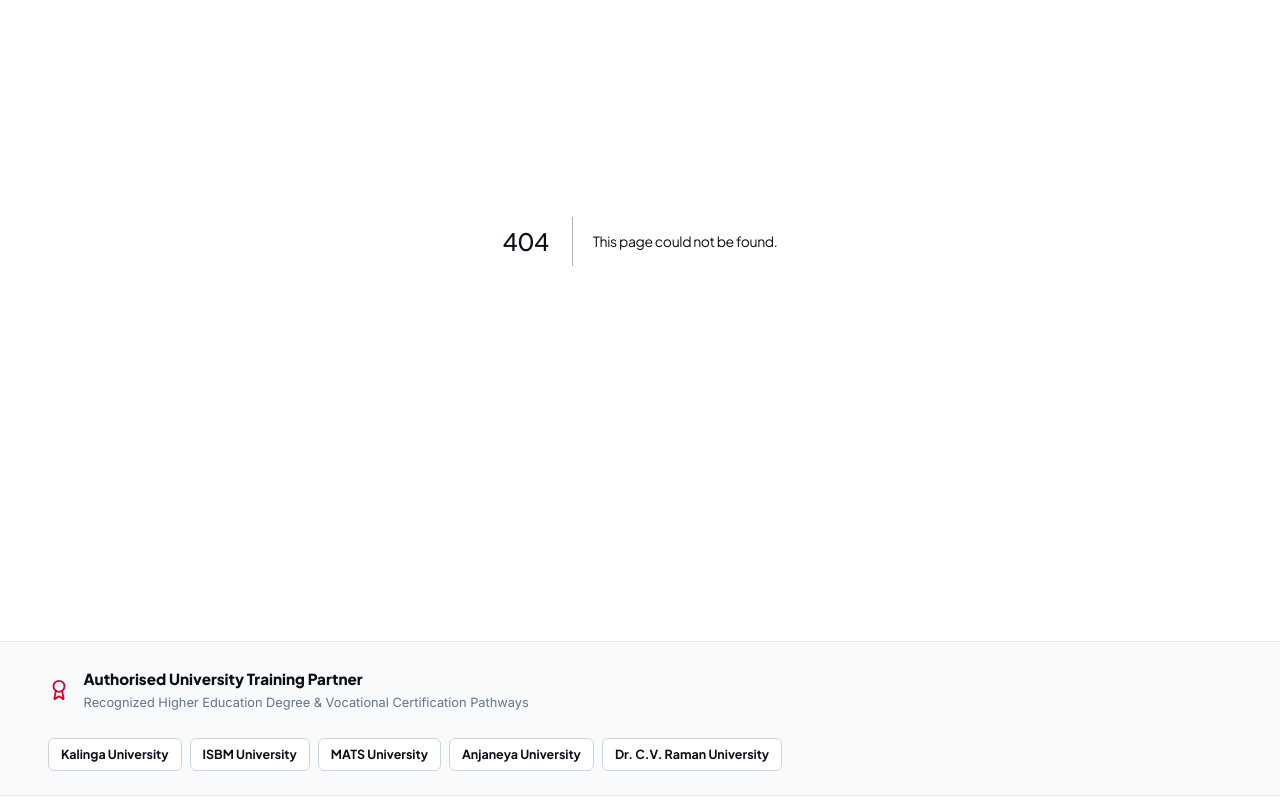
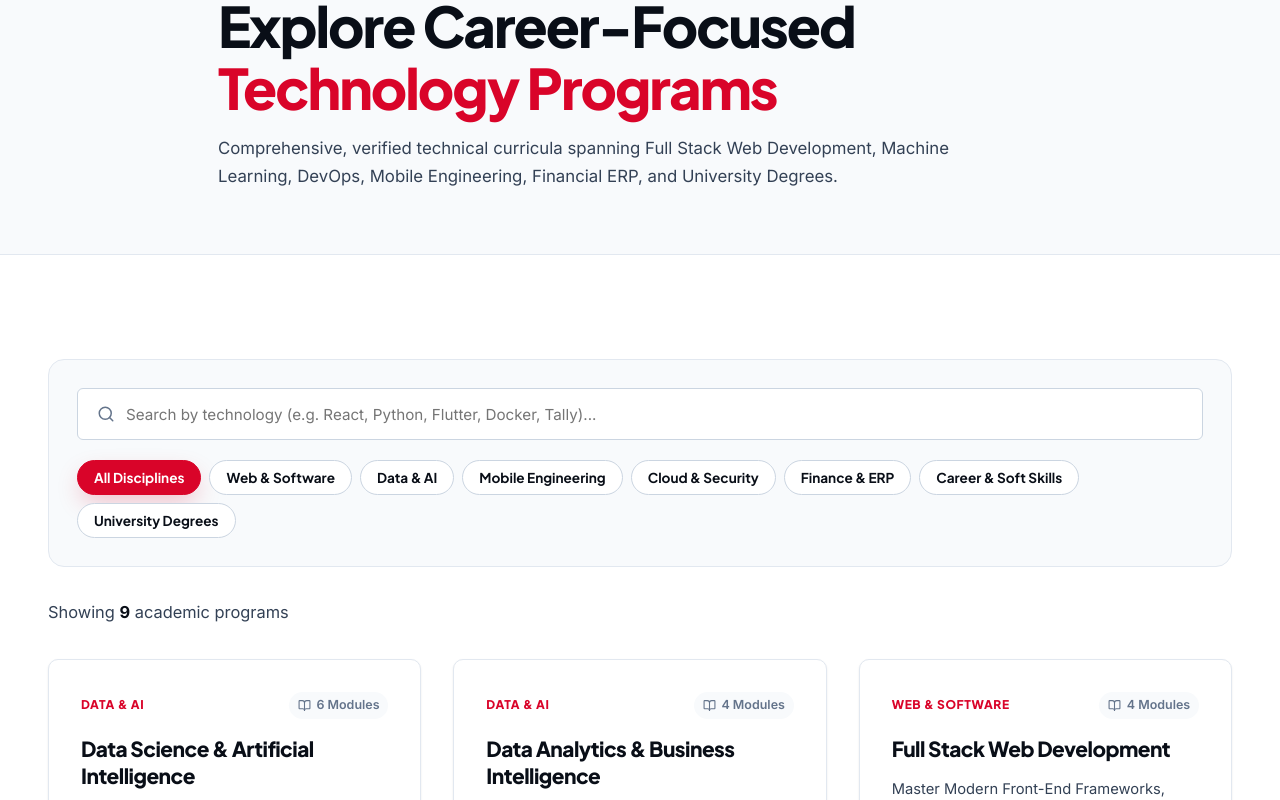
Before and after one commit to nitesh-20/midas-institute-web, a Next.js app: page /courses in a window 1280 px wide. Before the commit this address had no page. Shown: the part 240-1040 px from the top of the page. Built offline with nearby package versions, Linux system fonts and the light colour scheme.

Commit message:
feat: create Courses catalog page with dynamic filtering

```diff
--- /dev/null
+++ b/app/courses/page.tsx
@@ -0,0 +1,35 @@
+import React from "react";
+import { Metadata } from "next";
+import { PageHeader } from "@/components/layout/PageHeader";
+import { CourseFilter } from "@/components/courses/CourseFilter";
+import { CtaBanner } from "@/components/home/CtaBanner";
+
+export const metadata: Metadata = {
+  title: "Programs & Courses | Full Stack, Data Science, AI, DevOps & Degrees",
+  description: "Browse verified engineering, data science, mobile app, cloud, accounting & university degree programs at Midas Institute Raipur.",
+  alternates: {
+    canonical: "https://www.midastechnologies.in/courses",
+  },
+};
+
+export default function CoursesPage() {
+  return (
+    <>
+      <PageHeader
+        badge="Curriculum Directory"
+        title="Explore Career-Focused"
+        highlightWord="Technology Programs"
+        description="Comprehensive, verified technical curricula spanning Full Stack Web Development, Machine Learning, DevOps, Mobile Engineering, Financial ERP, and University Degrees."
+        breadcrumbs={[{ name: "Courses" }]}
+      />
+
+      <section className="section">
+        <div className="container">
+          <CourseFilter />
+        </div>
+      </section>
+
+      <CtaBanner />
+    </>
+  );
+}
```
